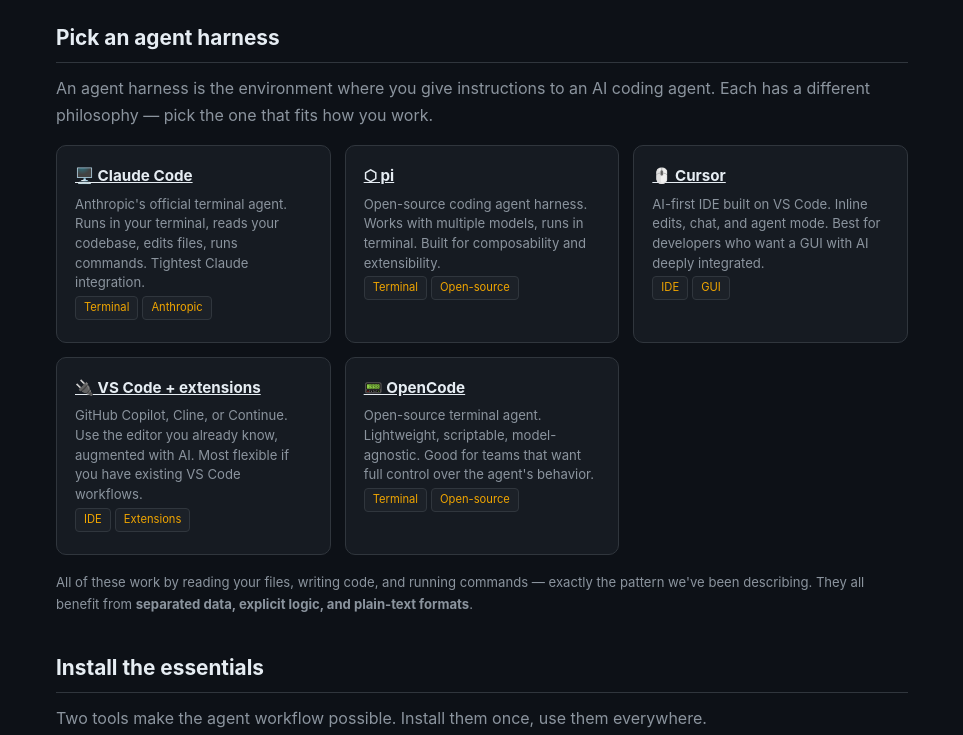
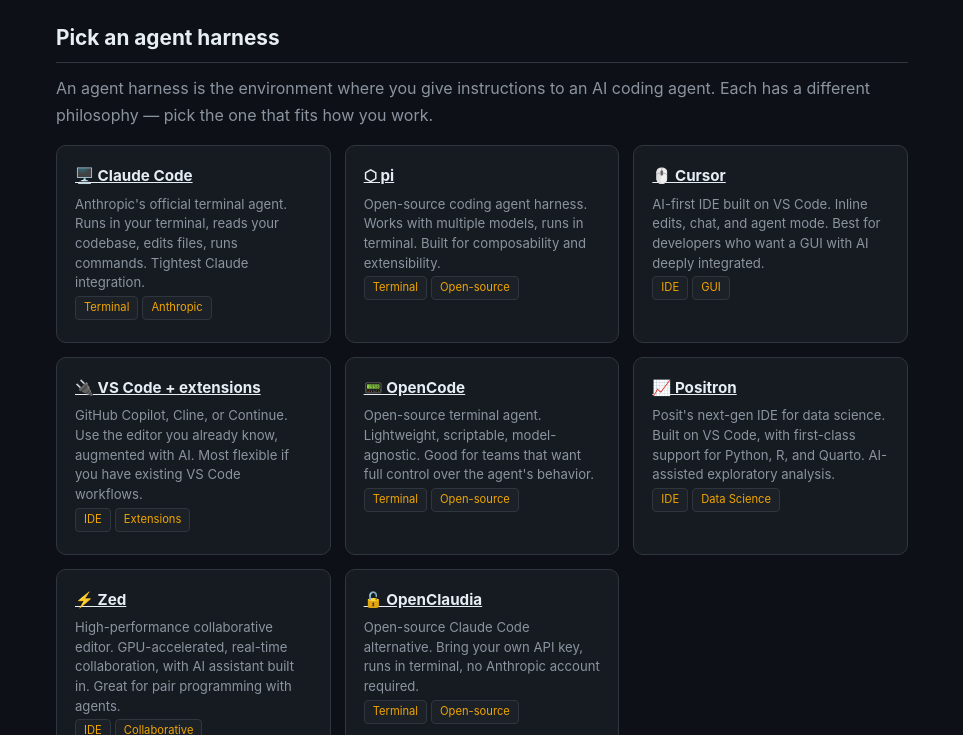
Before and after one commit to riziles/why-not-excel, a website built with Vite: page getting-started.html in a window 1280 px wide. Shown: the part 217-952 px from the top of the page, without its empty margins (158-1121 px from the left). Built offline with nearby package versions, Linux system fonts and the light colour scheme.

Commit message:
Add Positron, Zed, and OpenClaudia to agent harness options

```diff
--- a/getting-started.html
+++ b/getting-started.html
@@ -133,6 +133,21 @@
           <p>Open-source terminal agent. Lightweight, scriptable, model-agnostic. Good for teams that want full control over the agent's behavior.</p>
           <span class="tag">Terminal</span><span class="tag">Open-source</span>
         </div>
+        <div class="gs-card">
+          <h4><a href="https://positron.posit.co" target="_blank" rel="noopener" style="color:inherit;">📈 Positron</a></h4>
+          <p>Posit's next-gen IDE for data science. Built on VS Code, with first-class support for Python, R, and Quarto. AI-assisted exploratory analysis.</p>
+          <span class="tag">IDE</span><span class="tag">Data Science</span>
+        </div>
+        <div class="gs-card">
+          <h4><a href="https://zed.dev" target="_blank" rel="noopener" style="color:inherit;">⚡ Zed</a></h4>
+          <p>High-performance collaborative editor. GPU-accelerated, real-time collaboration, with AI assistant built in. Great for pair programming with agents.</p>
+          <span class="tag">IDE</span><span class="tag">Collaborative</span>
+        </div>
+        <div class="gs-card">
+          <h4><a href="https://github.com/dollspace-gay/OpenClaudia" target="_blank" rel="noopener" style="color:inherit;">🔓 OpenClaudia</a></h4>
+          <p>Open-source Claude Code alternative. Bring your own API key, runs in terminal, no Anthropic account required.</p>
+          <span class="tag">Terminal</span><span class="tag">Open-source</span>
+        </div>
       </div>
 
       <p style="margin-top:12px;font-size:0.82rem;color:var(--text-muted);">
```
